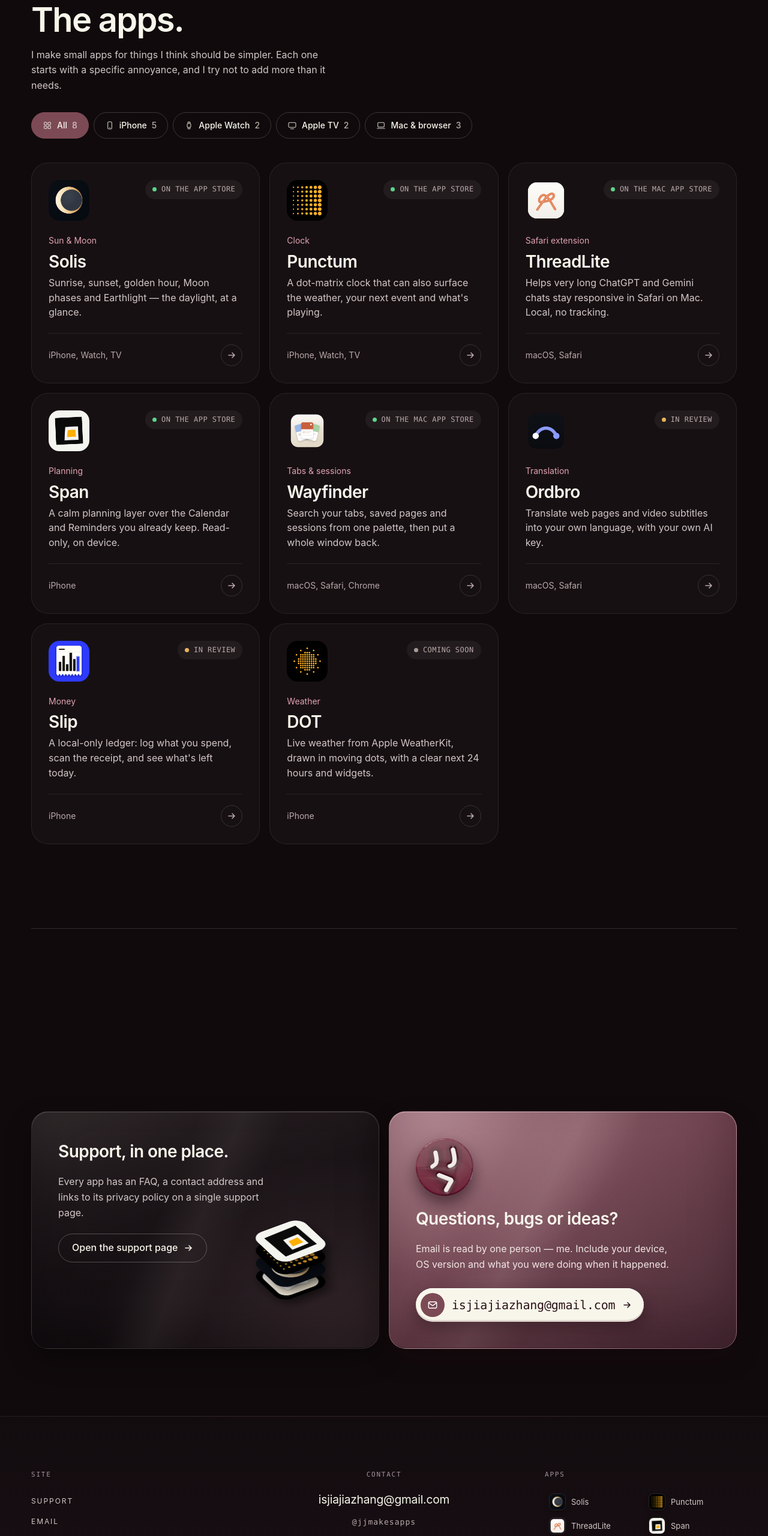
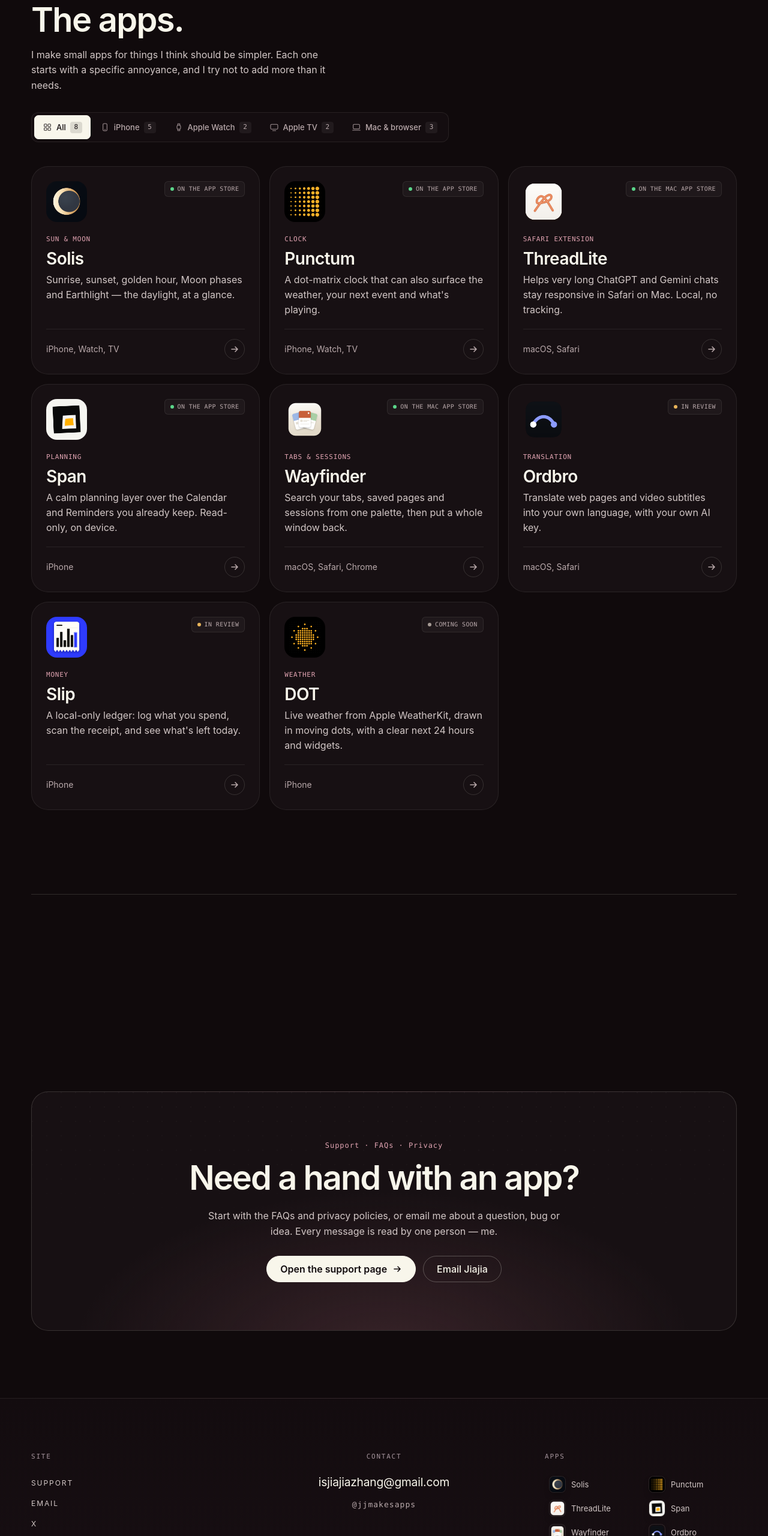
Before and after one commit to isjiajia01/isjia.page, a plain HTML site: page index.html in a window 1280 px wide. Shown: the part 848-3408 px from the top of the page at 60% size. Drawn offline with Linux system fonts and the light colour scheme.

Commit message:
Refine homepage with subtle UI components

```diff
--- a/assets/style.css
+++ b/assets/style.css
@@ -441,33 +441,60 @@ p { margin: 0 0 14px; }
 
 .f-radio { position: absolute; width: 1px; height: 1px; opacity: 0; pointer-events: none; }
 
-.pills { display: flex; flex-wrap: wrap; gap: 8px; }
+/* Tabs Subtle, adapted to the existing CSS-only radio filters. The radios
+   remain the control and state source; no tab-script or ARIA tabs pattern. */
+.pills {
+  display: flex;
+  flex-wrap: wrap;
+  gap: 2px;
+  padding: 4px;
+  border: 1px solid var(--line);
+  border-radius: 12px;
+  background: rgba(23, 16, 19, 0.72);
+}
 .pill {
-  min-height: 44px;
-  padding: 0 18px;
+  min-height: 40px;
+  padding: 0 13px;
   display: inline-flex;
   align-items: center;
-  gap: 8px;
-  border-radius: 999px;
-  border: 1px solid rgba(248, 246, 235, 0.18);
-  color: var(--ink);
+  gap: 7px;
+  border-radius: 7px;
+  border: 1px solid transparent;
+  color: var(--muted);
   background: transparent;
-  font-size: 14px;
+  font-size: 13px;
   font-weight: 500;
   cursor: pointer;
   user-select: none;
 }
-.pill:hover { border-color: rgba(248, 246, 235, 0.5); }
-.pill .n { font-family: var(--sans); font-size: 14px; opacity: 0.7; }
+.pill:hover { color: var(--ink); background: rgba(248, 246, 235, 0.05); }
+.pill .n {
+  min-width: 20px;
+  padding: 1px 5px;
+  border-radius: 4px;
+  background: rgba(248, 246, 235, 0.06);
+  font-family: var(--mono);
+  font-size: 11px;
+  line-height: 1.5;
+  text-align: center;
+}
 
 #f-all:checked ~ .section-head .pills label[for="f-all"],
 #f-iphone:checked ~ .section-head .pills label[for="f-iphone"],
 #f-watch:checked ~ .section-head .pills label[for="f-watch"],
 #f-tv:checked ~ .section-head .pills label[for="f-tv"],
 #f-mac:checked ~ .section-head .pills label[for="f-mac"] {
-  background: var(--wine);
-  border-color: var(--wine);
-  color: var(--ink);
+  background: var(--ink);
+  border-color: var(--ink);
+  color: var(--bg);
+  box-shadow: 0 1px 2px rgba(0, 0, 0, 0.28);
+}
+#f-all:checked ~ .section-head .pills label[for="f-all"] .n,
+#f-iphone:checked ~ .section-head .pills label[for="f-iphone"] .n,
+#f-watch:checked ~ .section-head .pills label[for="f-watch"] .n,
+#f-tv:checked ~ .section-head .pills label[for="f-tv"] .n,
+#f-mac:checked ~ .section-head .pills label[for="f-mac"] .n {
+  background: rgba(16, 10, 12, 0.12);
 }
 #f-all:focus-visible ~ .section-head .pills label[for="f-all"],
 #f-iphone:focus-visible ~ .section-head .pills label[for="f-iphone"],
@@ -477,6 +504,13 @@ p { margin: 0 0 14px; }
   outline: 2px solid var(--accent);
   outline-offset: 3px;
 }
+@media (prefers-reduced-motion: no-preference) {
+  .pill { transition: color 0.18s, background-color 0.18s, border-color 0.18s; }
+}
+@media (max-width: 560px) {
+  .pill { min-height: 38px; padding: 0 11px; }
+  .pill-ico { display: none; }
+}
 
 /* CSS-only filtering; browsers without :has() simply show every card. */
 @supports selector(:has(*)) {
@@ -495,49 +529,58 @@ p { margin: 0 0 14px; }
 .card {
   display: flex;
   flex-direction: column;
-  gap: 22px;
-  min-height: 300px;
-  padding: 28px;
+  gap: 20px;
+  min-height: 288px;
+  padding: 24px;
   border-radius: var(--radius);
   background: var(--card);
   border: 1px solid var(--line);
   color: var(--ink);
 }
 .card:hover { color: var(--ink); }
+/* Quiet cards: one border and a short lift, not a rotating glow ring. */
+.shelf .card::before { display: none; }
 @media (prefers-reduced-motion: no-preference) {
-  .card { transition: transform 0.45s cubic-bezier(0.2, 0.8, 0.2, 1), border-color 0.3s, background 0.3s; }
-  .card:hover, .card:focus-visible { transform: translateY(-6px); border-color: rgba(224, 163, 177, 0.45); background: var(--card-hi); }
-}
-.card .top { display: flex; justify-content: space-between; align-items: flex-start; gap: 12px; }
+  .card { transition: transform 0.25s ease, border-color 0.25s, background 0.25s; }
+  .card:hover, .card:focus-visible { transform: translateY(-2px); border-color: rgba(224, 163, 177, 0.38); background: var(--card-hi); }
+}
+.card .top { display: flex; flex-wrap: wrap; justify-content: space-between; align-items: flex-start; gap: 12px; }
 .card .cicon img {
   width: 68px; height: 68px;
   border-radius: 18px;
 }
 @media (prefers-reduced-motion: no-preference) {
-  .card .cicon img { transition: transform 0.5s cubic-bezier(0.2, 0.8, 0.2, 1); }
-  .card:hover .cicon img { transform: scale(1.08) rotate(-4deg); }
-}
+  .card .cicon img { transition: transform 0.25s ease; }
+  .card:hover .cicon img { transform: scale(1.03); }
+}
+/* Compact dot badge: the colour carries status, the label carries the fact. */
 .card .badge {
   display: inline-flex;
   align-items: center;
-  gap: 8px;
-  padding: 6px 12px;
-  border-radius: 999px;
-  background: rgba(248, 246, 235, 0.05);
+  gap: 6px;
+  min-height: 26px;
+  margin-left: auto;
+  padding: 0 9px;
+  border: 1px solid var(--line);
+  border-radius: 6px;
+  background: rgba(248, 246, 235, 0.035);
   font-family: var(--mono);
-  font-size: 12px;
+  font-size: 10px;
   letter-spacing: 0.04em;
+  line-height: 1;
   text-transform: uppercase;
   color: var(--muted);
   white-space: nowrap;
 }
-.card .badge::before { content: ""; width: 7px; height: 7px; border-radius: 50%; background: var(--soon); }
+.card .badge::before { content: ""; width: 6px; height: 6px; border-radius: 50%; background: var(--soon); }
 .card .badge.live::before { background: var(--live); }
 .card .badge.review::before { background: var(--review); }
 .card .body { display: flex; flex-direction: column; gap: 9px; flex-grow: 1; }
 .card .tag {
-  font-family: var(--sans);
-  font-size: 14px;
+  font-family: var(--mono);
+  font-size: 11px;
+  letter-spacing: 0.07em;
+  text-transform: uppercase;
   color: var(--accent);
 }
 .card .name { font-size: 28px; font-weight: 600; letter-spacing: -0.02em; line-height: 1; }
@@ -547,14 +590,14 @@ p { margin: 0 0 14px; }
   justify-content: space-between;
   align-items: center;
   gap: 12px;
-  padding-top: 18px;
+  padding-top: 16px;
   border-top: 1px solid var(--line);
   font-family: var(--sans);
   font-size: 14px;
   color: var(--muted);
 }
 .card .arrow {
-  width: 36px; height: 36px;
+  width: 34px; height: 34px;
   flex: none;
   border-radius: 50%;
   border: 1px solid var(--line-mid);
@@ -563,8 +606,8 @@ p { margin: 0 0 14px; }
   justify-content: center;
 }
 @media (prefers-reduced-motion: no-preference) {
-  .card .arrow { transition: transform 0.4s cubic-bezier(0.2, 0.8, 0.2, 1), background 0.3s, border-color 0.3s, color 0.3s; }
-  .card:hover .arrow { transform: translateX(4px) rotate(-45deg); background: var(--wine); border-color: var(--wine); color: var(--ink); }
+  .card .arrow { transition: transform 0.2s ease, background 0.2s, border-color 0.2s, color 0.2s; }
+  .card:hover .arrow { transform: translateX(3px); background: var(--wine); border-color: var(--wine); color: var(--ink); }
 }
 
 /* ---------- values ---------- */
@@ -758,6 +801,66 @@ p { margin: 0 0 14px; }
   .panel.wine .mail:hover, .panel.wine .mail:hover .mail-arrow { transform: none; }
 }
 @media (max-width: 560px) { .panel { padding: 30px; } }
+
+
+/* Shared panels above remain available to app pages such as Ordbro. */
+/* CTA Centered: one decision point instead of two competing feature cards. */
+.contact-section { padding-block: 24px 112px; }
+.contact-cta {
+  position: relative;
+  isolation: isolate;
+  overflow: hidden;
+  display: flex;
+  flex-direction: column;
+  align-items: center;
+  padding: clamp(44px, 7vw, 80px) 24px;
+  border: 1px solid var(--line-mid);
+  border-radius: var(--radius);
+  background:
+    radial-gradient(58% 90% at 50% 110%, rgba(124, 74, 85, 0.32), transparent 76%),
+    var(--card);
+  text-align: center;
+}
+.contact-cta::before {
+  content: "";
+  position: absolute;
+  inset: 0;
+  z-index: -1;
+  pointer-events: none;
+  background-image: radial-gradient(circle at 1px 1px, rgba(248, 246, 235, 0.10) 1px, transparent 0);
+  background-size: 24px 24px;
+  -webkit-mask-image: linear-gradient(to bottom, #000, transparent 72%);
+  mask-image: linear-gradient(to bottom, #000, transparent 72%);
+  opacity: 0.34;
+}
+.contact-cta .eyebrow { margin-bottom: 16px; color: var(--accent); }
+.contact-cta h2 {
+  max-width: 760px;
+  font-size: clamp(32px, 4.6vw, 56px);
+  line-height: 1.02;
+  letter-spacing: -0.035em;
+  text-wrap: balance;
+}
+.contact-cta > p:not(.eyebrow) {
+  max-width: 590px;
+  margin: 20px auto 0;
+  color: var(--ink-soft);
+  font-size: 16px;
+  line-height: 1.65;
+}
+.contact-actions { justify-content: center; margin-top: 28px; }
+.contact-actions .btn { min-height: 44px; }
+@media (prefers-reduced-motion: no-preference) {
+  .contact-actions .btn.primary svg { transition: transform 0.2s ease; }
+  .contact-actions .btn.primary:hover svg,
+  .contact-actions .btn.primary:focus-visible svg { transform: translateX(3px); }
+}
+@media (max-width: 480px) {
+  .contact-section { padding-bottom: 80px; }
+  .contact-cta { padding: 40px 20px; }
+  .contact-actions { width: 100%; }
+  .contact-actions .btn { width: 100%; justify-content: center; }
+}
 
 /* ---------- footer ---------- */
 /* Round 9 (2026-11): "curtain" footer. The footer is at least one viewport
--- a/index.html
+++ b/index.html
@@ -26,7 +26,7 @@
 <link rel="icon" href="assets/favicon.svg?v=2" type="image/svg+xml">
 <link rel="icon" href="assets/favicon-32.png?v=2" type="image/png" sizes="32x32">
 <link rel="apple-touch-icon" href="assets/apple-touch-icon.png?v=2" sizes="180x180">
-<link rel="stylesheet" href="assets/style.css?v=25">
+<link rel="stylesheet" href="assets/style.css?v=26">
 <script type="application/ld+json">
 {
   "@context": "https://schema.org",
@@ -238,24 +238,14 @@
     </div>
   </section>
 
-  <section class="wrap contact-section" id="contact">
-    <div class="contact-grid">
-      <div class="panel stack">
-        <div class="icon-stack" aria-hidden="true">
-          <img src="assets/icons/wayfinder-256.png" alt="" width="96" height="96" loading="lazy">
-          <img src="assets/icons/solis-256.png" alt="" width="96" height="96" loading="lazy">
-          <img src="assets/icons/punctum-256.png" alt="" width="96" height="96" loading="lazy">
-          <img src="assets/icons/span-256.png" alt="" width="96" height="96" loading="lazy">
-        </div>
-        <h2>Support, in one place.</h2>
-        <p>Every app has an FAQ, a contact address and links to its privacy policy on a single support page.</p>
-        <a class="btn" href="support/">Open the support page <svg width="16" height="16" viewBox="0 0 16 16" aria-hidden="true"><path d="M3 8h10M9 4l4 4-4 4" fill="none" stroke="currentColor" stroke-width="1.6" stroke-linecap="round" stroke-linejoin="round"/></svg></a>
-      </div>
-      <div class="panel wine">
-        <img class="contact-mark" src="assets/disc-192.png" alt="" width="96" height="96" loading="lazy">
-        <h2>Questions, bugs or ideas?</h2>
-        <p>Email is read by one person — me. Include your device, OS version and what you were doing when it happened.</p>
-        <a class="mail" href="mailto:isjiajiazhang@gmail.com"><span class="mail-ico" aria-hidden="true"><svg width="18" height="18" viewBox="0 0 24 24" fill="none" stroke="currentColor" stroke-width="1.8" stroke-linecap="round" stroke-linejoin="round"><rect x="3" y="5" width="18" height="14" rx="3"/><path d="M3.5 7.5l8.5 6 8.5-6"/></svg></span><span class="mail-addr">isjiajiazhang@gmail.com</span><svg class="mail-arrow" width="16" height="16" viewBox="0 0 16 16" aria-hidden="true"><path d="M3 8h10M9 4l4 4-4 4" fill="none" stroke="currentColor" stroke-width="1.6" stroke-linecap="round" stroke-linejoin="round"/></svg></a>
+  <section class="wrap contact-section" id="contact" aria-labelledby="contact-title">
+    <div class="contact-cta">
+      <p class="eyebrow">Support · FAQs · Privacy</p>
+      <h2 id="contact-title">Need a hand with an app?</h2>
+      <p>Start with the FAQs and privacy policies, or email me about a question, bug or idea. Every message is read by one person — me.</p>
+      <div class="btn-row contact-actions">
+        <a class="btn primary" href="support/">Open the support page <svg width="16" height="16" viewBox="0 0 16 16" aria-hidden="true"><path d="M3 8h10M9 4l4 4-4 4" fill="none" stroke="currentColor" stroke-width="1.6" stroke-linecap="round" stroke-linejoin="round"/></svg></a>
+        <a class="btn" href="mailto:isjiajiazhang@gmail.com">Email Jiajia</a>
       </div>
     </div>
   </section>
```
Also changed, not shown: 404.html (+1 -1 lines), dot/index.html (+1 -1 lines), dot/privacy/index.html (+1 -1 lines), ordbro/index.html (+1 -1 lines), ordbro/privacy/index.html (+1 -1 lines), punctum/index.html (+1 -1 lines), punctum/privacy/index.html (+1 -1 lines), slip/index.html (+1 -1 lines), slip/privacy/index.html (+1 -1 lines), solis/index.html (+1 -1 lines), solis/privacy/index.html (+1 -1 lines), span/index.html (+1 -1 lines), span/privacy/index.html (+1 -1 lines), support/index.html (+1 -1 lines), 4 more files.
